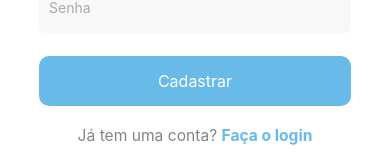
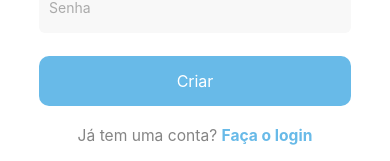
Before and after one commit to marchiorog/tasksHereAppReactNative, a React Native app: screen /Cadastro in a window 390 px wide. Shown: the part 475-636 px from the top of the page. Built offline with nearby package versions, Linux system fonts and the light colour scheme.

Commit message:
troca de title cadastro

```diff
--- a/src/screens/Cadastro.tsx
+++ b/src/screens/Cadastro.tsx
@@ -79,7 +79,7 @@ export default function Cadastro({ navigation }: Props) {
           {isLoading ? (
             <ActivityIndicator size="large" color="#68BAE8" />
           ) : (
-            <CustomButton title="Cadastrar" onPress={handleCadastro} />
+            <CustomButton title="Criar" onPress={handleCadastro} />
           )}
 
           <TouchableOpacity onPress={() => navigation.navigate('Login')}>
```
